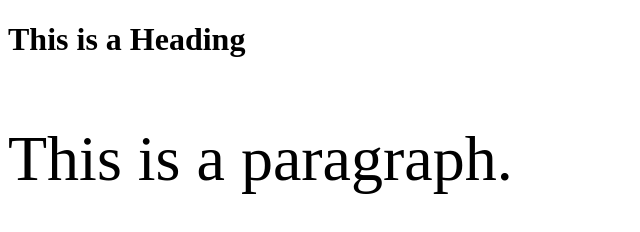
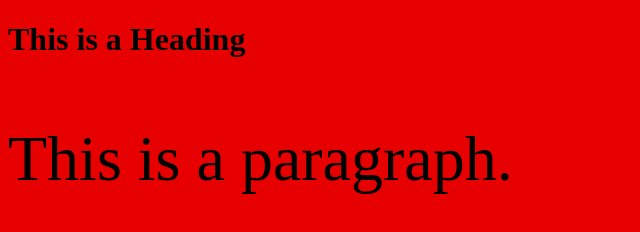
Before and after one commit to OmarKhalifaa/figma-tokens-setup, a website: page index.html in a window 1280 px wide. Shown: the whole page, without its empty margins (0-640 px from the left). Drawn offline with Linux system fonts and the light colour scheme.

Commit message:
Bk color change

```diff
--- a/index.html
+++ b/index.html
@@ -11,7 +11,7 @@
     <link rel="stylesheet" href="./build/css/_variables.css">
     <style>
         body {
-            background-color: var(--sd-new-palette-default-primary-primary1)
+            background-color: var(--sd-colors-primary-primary1)
         }
 
         p {
```
